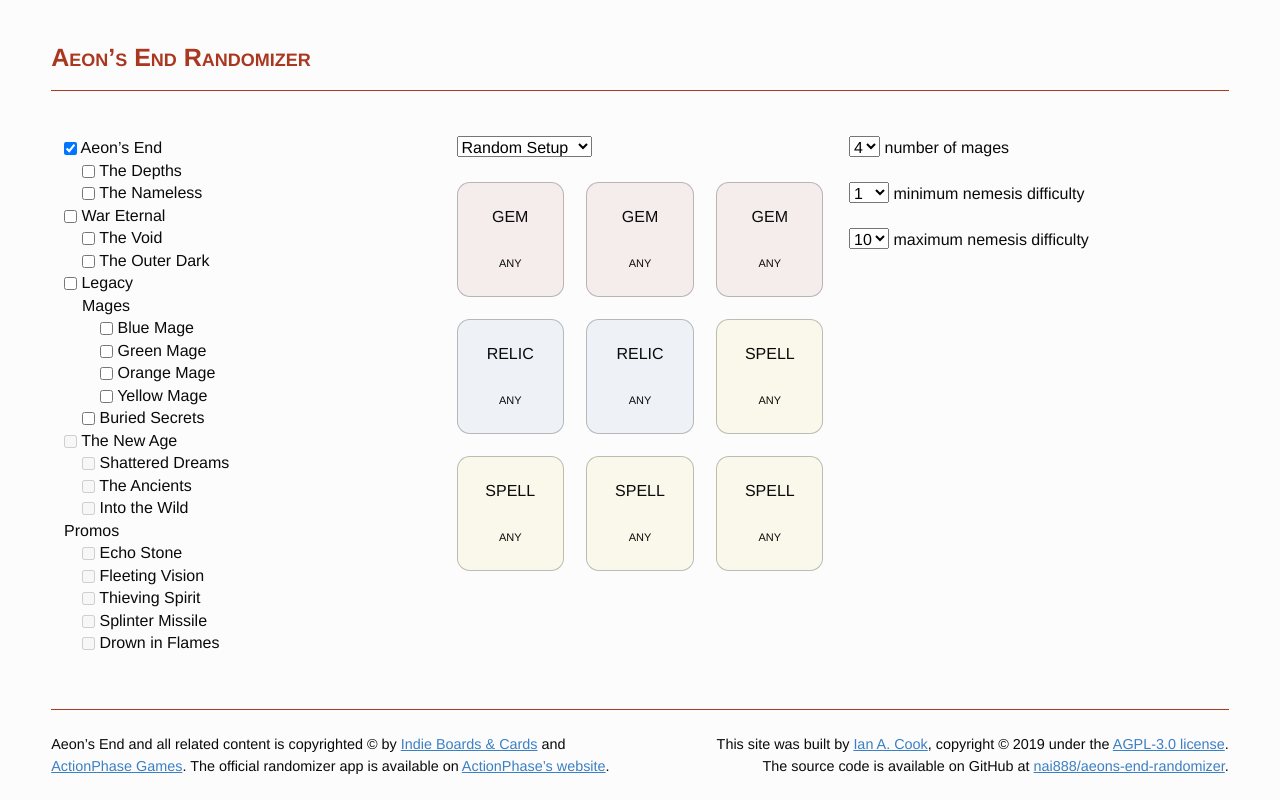
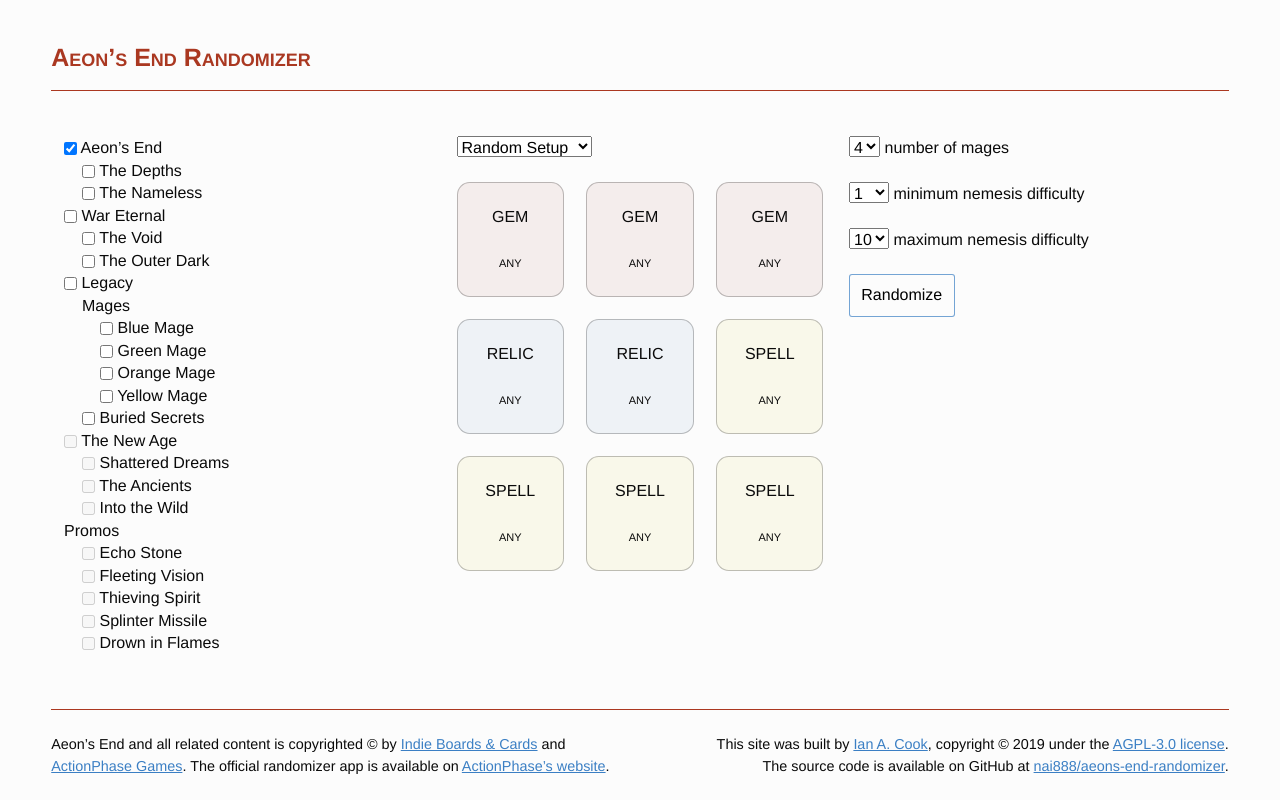
Before and after one commit to Susurrus-LLC/aeons-end-randomizer, a React (Create React App) app: page / in a window 1280 px wide. Built offline with nearby package versions, Linux system fonts and the light colour scheme.

Commit message:
Add Submit button

```diff
--- a/src/components/Form/index.js
+++ b/src/components/Form/index.js
@@ -5,6 +5,7 @@ import Markets from '../../data/marketTemplates.json'
 import Sets from '../Sets'
 import MarketSetup from '../MarketSetup'
 import Combatants from '../Combatants'
+import Submit from '../Submit'
 
 import './form.sass'
 
@@ -35,6 +36,10 @@ const Form = () => {
   const [mages, setMages] = useState(4)
   const [minNem, setMinNem] = useState(1)
   const [maxNem, setMaxNem] = useState(10)
+
+  const randomize = () => {
+    return true
+  }
 
   return (
     <form
@@ -106,6 +111,9 @@ const Form = () => {
           maxNem={maxNem}
           setMaxNem={setMaxNem}
         />
+        <Submit
+          randomize={randomize}
+        />
       </div>
     </form>
   )
--- /dev/null
+++ b/src/components/Submit/index.js
@@ -0,0 +1,24 @@
+import React from 'react'
+
+import './submit.sass'
+
+const Submit = props => {
+  const handleClick = e => {
+    e.preventDefault()
+    props.randomize()
+  }
+  return (
+    <div className='submit'>
+      <button
+        className='submit-button'
+        type='submit'
+        value='submit'
+        onClick={e => handleClick(e)}
+      >
+        Randomize
+      </button>
+    </div>
+  )
+}
+
+export default Submit
--- a/src/styles/global.sass
+++ b/src/styles/global.sass
@@ -91,7 +91,11 @@ button
   padding: $lnht * 0.5rem
   border-radius: 3px
   &:hover
-    background-color: darken($white, 0.1)
+    background-color: darken($white, 2)
   &:active
-    background-color: darken($white, 0.15)
+    background-color: darken($white, 4)
     box-shadow: inset 0 0 $lnht * 0.5rem darken($white, 0.25)
+
+a:focus, button:focus, input:focus, select:focus
+  outline: 1px solid transparentize($blu, 0.5)
+  outline-offset: 2px
```
Also changed, not shown: src/components/Submit/submit.sass (added).
